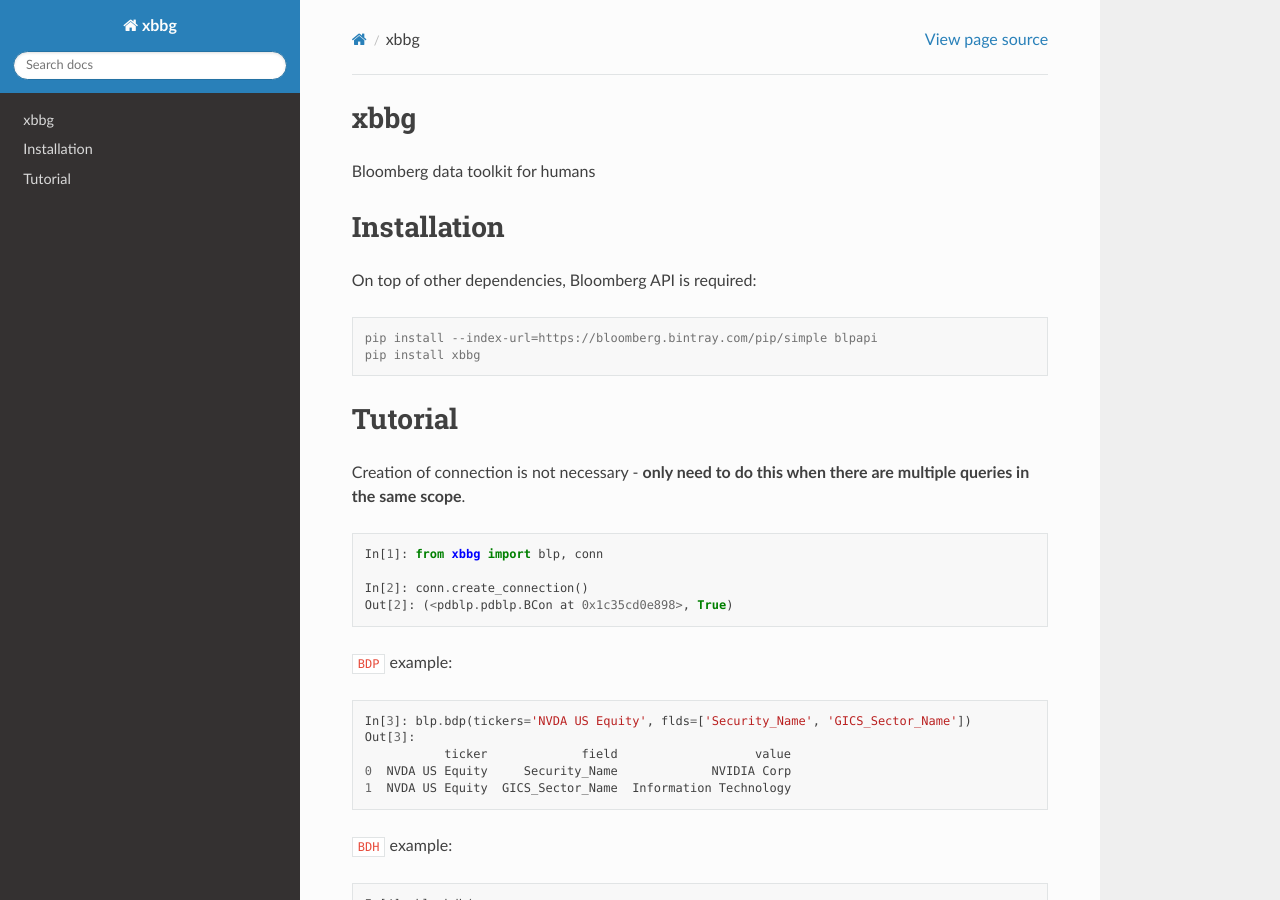
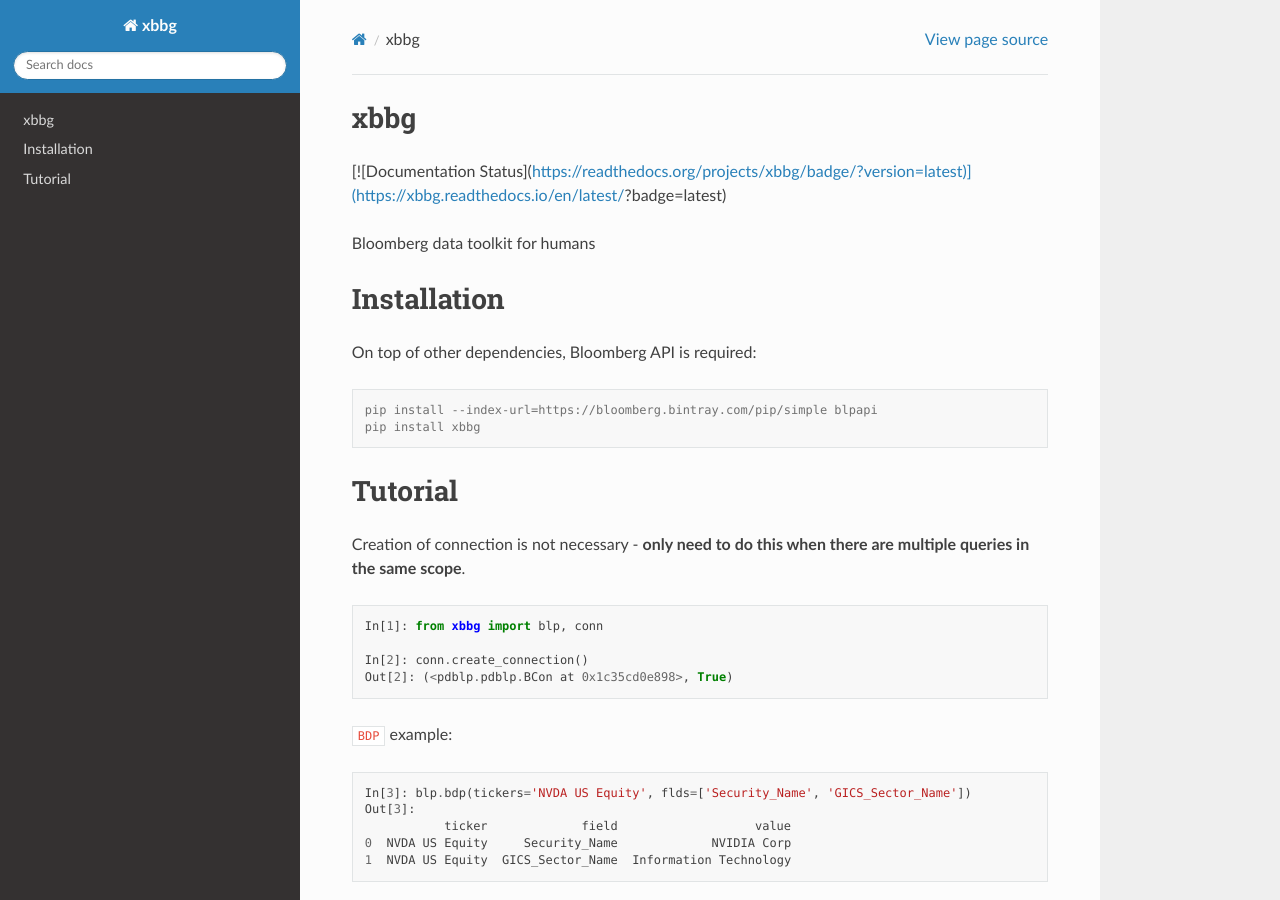
Before and after one commit to alpha-xone/xbbg, a Sphinx documentation site: the page built from docs/index.rst, in a window 1280 px wide and 900 px high. Built offline with Sphinx 7.4.7 and the Read the Docs theme 2.0.0, drawn with Linux system fonts in a browser that asks for light colours.

Commit message:
doc badge

```diff
--- a/docs/index.rst
+++ b/docs/index.rst
@@ -1,5 +1,7 @@
 xbbg
 ====
+
+[![Documentation Status](https://readthedocs.org/projects/xbbg/badge/?version=latest)](https://xbbg.readthedocs.io/en/latest/?badge=latest)
 
 Bloomberg data toolkit for humans
 
```
